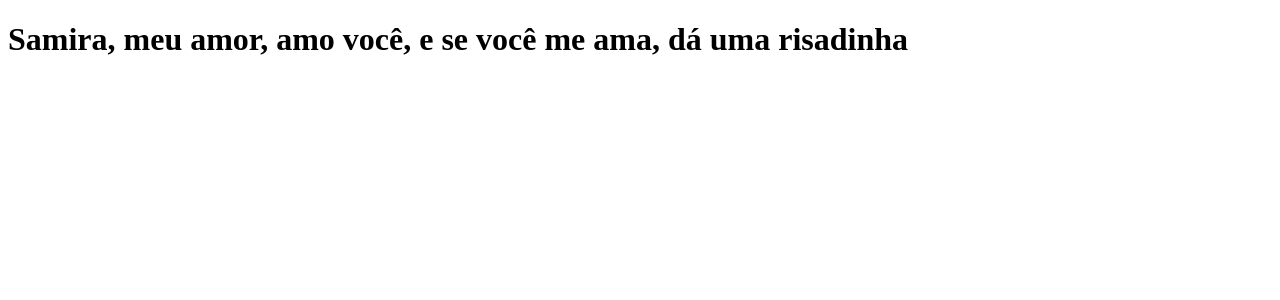
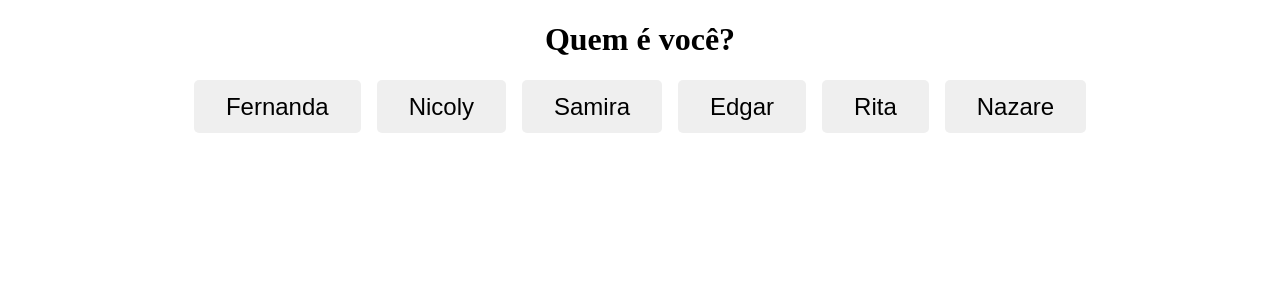
Before and after one commit to juaoantonio/clone-tabnews, a Next.js app: page / in a window 1280 px wide. Shown: the top 300 px of the page. Built offline with nearby package versions, Linux system fonts and the light colour scheme.

Commit message:
Desafio do curso.dev

```diff
--- /dev/null
+++ b/components/Button.jsx
@@ -0,0 +1,10 @@
+export default function Button({children, onClick}) {
+
+    return (<button style={{
+        border: 'none',
+        padding: '.8rem 2rem',
+        fontSize: '1.5rem',
+        cursor: 'pointer',
+        borderRadius: '5px'
+    }} onClick={onClick}>{children}</button>)
+}
--- a/pages/index.js
+++ /dev/null
@@ -1,5 +0,0 @@
-function Home() {
-    return <h1>Samira, meu amor, amo você, e se você me ama, dá uma risadinha</h1>
-}
-
-export default Home
--- /dev/null
+++ b/pages/index.jsx
@@ -0,0 +1,43 @@
+import { useState } from 'react'
+import Button from '../components/Button'
+
+const messages = {
+    samira: "Samira, meu amor, amo você, e se você me ama, dá uma risadinha",
+    nicoly: "Minha Tchoguinha, meu bebêzinho, te amo ❤️",
+    fernanda: "Mamãe do meu coração, amo a senhora, desculpa ser enjoado 🙃❤️",
+    edgar: "Te amo, Pappiiii ❤️. (É uma bichooona)",
+    rita: "Te amo, vózinha lindaaa ❤️",
+    nazare: "Te amo, vózinha querida ❤️. Cadê a pimenta? 🙃",
+}
+
+function Home() {
+    const [name, setName] = useState(null)
+
+    const handleClick = (e) => {
+        const name = e.currentTarget.innerText.toLowerCase()
+        setName(name)
+    }
+
+    return <>
+        <h1 style={{textAlign: 'center'}}>Quem é você?</h1>
+        <div style={{
+            display: "flex",
+            flexWrap: 'wrap',
+            gap: '1rem',
+            marginTop: '1rem',
+            justifyContent: 'center'
+        }}>
+            <Button onClick={handleClick}>Fernanda</Button>
+            <Button onClick={handleClick}>Nicoly</Button>
+            <Button onClick={handleClick}>Samira</Button>
+            <Button onClick={handleClick}>Edgar</Button>
+            <Button onClick={handleClick}>Rita</Button>
+            <Button onClick={handleClick}>Nazare</Button>
+        </div>
+
+        {name && <h2 style={{textAlign: 'center'}} >{messages[name]}</h2>}
+
+    </>
+}
+
+export default Home
```
